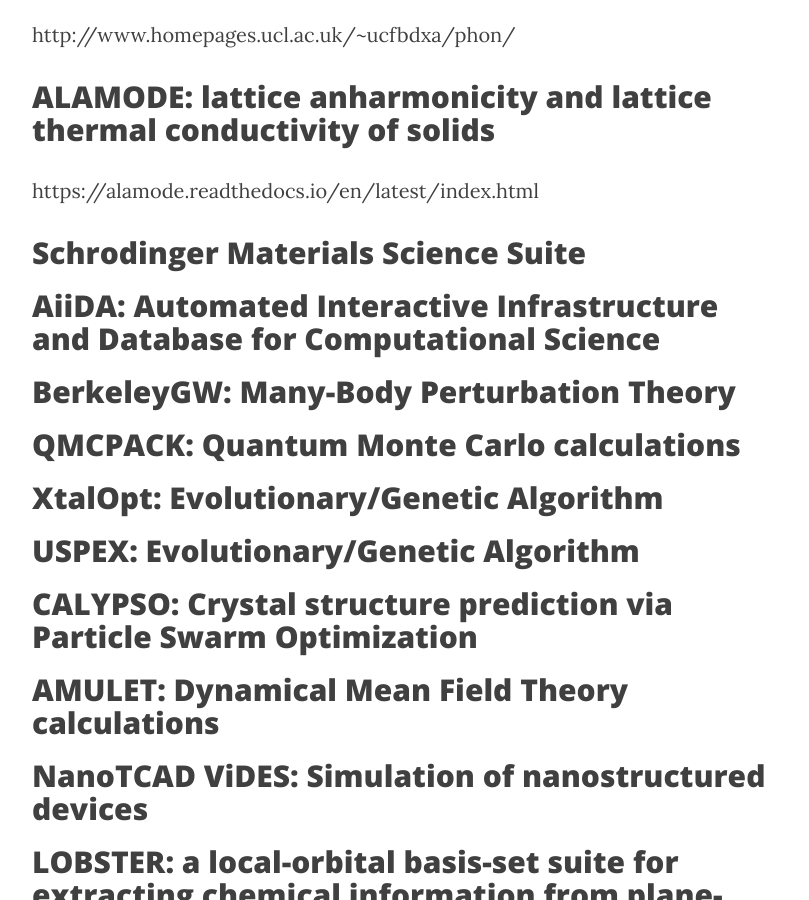
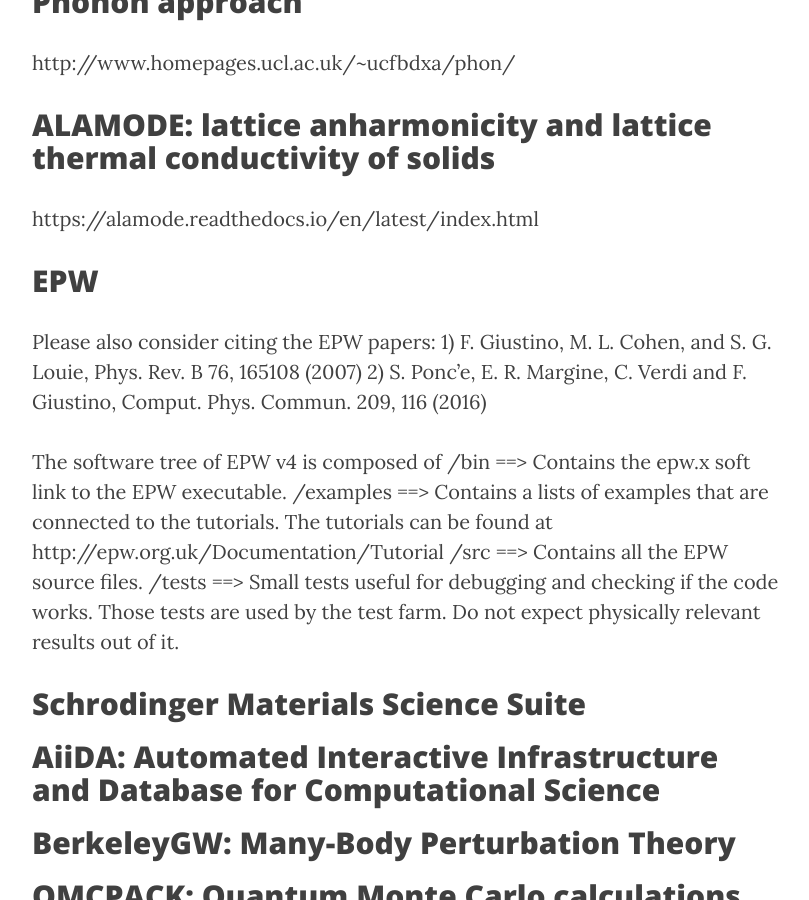
Before and after one commit to yyyu200/DFTbook, a Jekyll site: the page built from _posts/2019-08-20-Thirdparty.md, in a window 1280 px wide and 900 px high, scrolled down 4350 px. Shown: the whole window, without its empty margins (233-1042 px from the left). Built offline with Jekyll 4.4.1, drawn with Linux system fonts in a browser that asks for light colours; nearby versions of some CDN libraries; comment, search, counter and statistics services are not loaded.

Commit message:
modify at20190925-11:46:48-aliyun

```diff
--- a/_posts/2019-08-20-Thirdparty.md
+++ b/_posts/2019-08-20-Thirdparty.md
@@ -108,6 +108,23 @@
 
 https://alamode.readthedocs.io/en/latest/index.html
 
+
+## EPW
+
+ Please also consider citing the EPW papers:
+ 1) F. Giustino, M. L. Cohen, and S. G. Louie, Phys. Rev. B 76, 165108 (2007)
+ 2) S. Ponc&rsquo;e, E. R. Margine, C. Verdi and F. Giustino, Comput. Phys. Commun. 209, 116 (2016)
+
+ The software tree of EPW v4 is composed of
+ /bin ==> Contains the epw.x soft link to the EPW executable.
+ /examples  ==> Contains a lists of examples that are connected to the tutorials. The
+          tutorials can be found at http://epw.org.uk/Documentation/Tutorial
+ /src ==> Contains all the EPW source files.
+ /tests ==> Small tests useful for debugging and checking if the code works. Those tests are used
+          by the test farm. Do not expect physically relevant results out of it.
+
+
+
 ## Schrodinger Materials Science Suite
 
 ## AiiDA: Automated Interactive Infrastructure and Database for Computational Science
```
